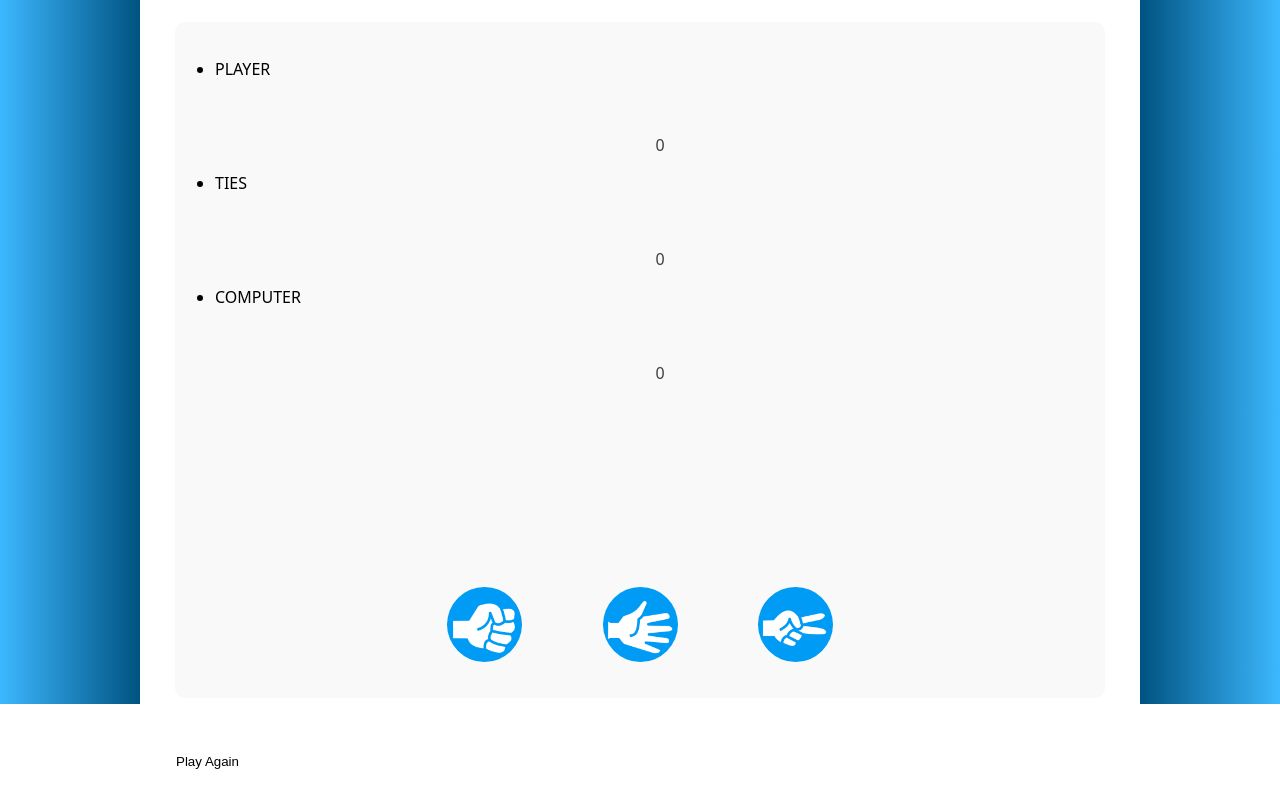
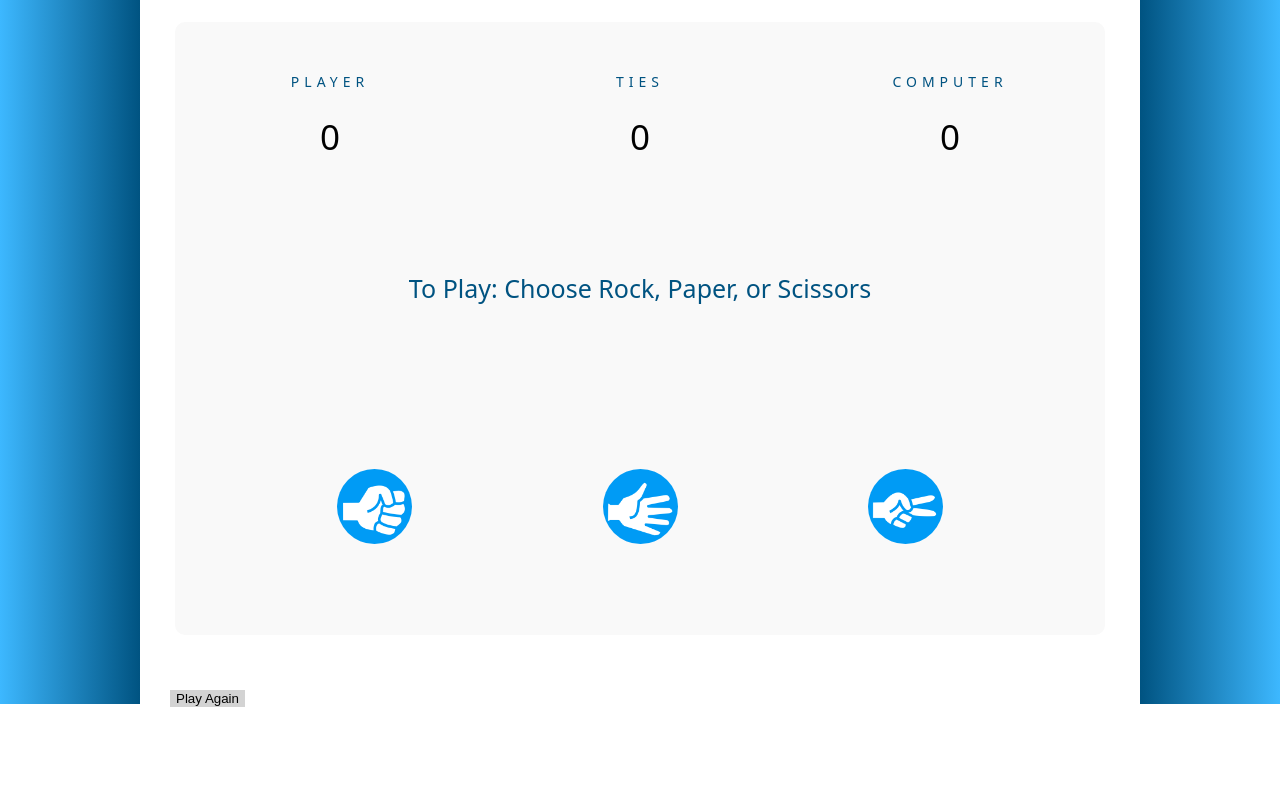
Before and after one commit to namit-c/rock-paper-scissors, a plain HTML site: page index.html in a window 1280 px wide. Shown: the part 96-896 px from the top of the page. After the commit the page ends 833 px from the top, so only its background shows below. Drawn offline with Linux system fonts and the light colour scheme.

Commit message:
stylized the scoreboard and added the play again button

```diff
--- a/style.css
+++ b/style.css
@@ -46,20 +46,40 @@ html, body{
     border-radius: 10px;
 }
 
-.score{
+.score-board{
     display: flex;
     justify-content: space-around;
+    padding-left: 0;
     list-style: none;
     color: #3e3e3e;
 }
 
+.score-components{
+    width: 120px;
+    text-align: center;
+}
+
+.score-category{
+    margin-bottom: 0;
+    font-size: 14px;
+    letter-spacing: 5px;
+    color: #005381;
+}
+
+.score{
+    margin-top: 0;
+    color: black;
+    font-size: 35px;
+    font-weight: 340;
+    padding-top: 0;
+}
+
 .round-results{
     text-align: center;
-    opacity: 0;
     padding: 60px;
     font-size: 25px;
     font-weight: 500;
-    color: #0a6395;
+    color: #005381;
 }
 
 img{
@@ -69,6 +89,7 @@ img{
 .button-group{
     text-align: center;
     justify-content: center;
+    margin-top: 16px;
 }
 
 button{
@@ -80,6 +101,7 @@ button{
 
 .button{
     border: 2px solid transparent;
+    margin: 55px;
 }
 
 .button:hover{
@@ -100,3 +122,12 @@ button:focus{
     height: 74px;
     width: 74px;
 }
+
+#reset{
+    background-color: lightgray;
+    border-radius: 0;
+}
+
+#reset:focus{
+    outline: -webkit-focus-ring-color auto 1px;
+}
```
